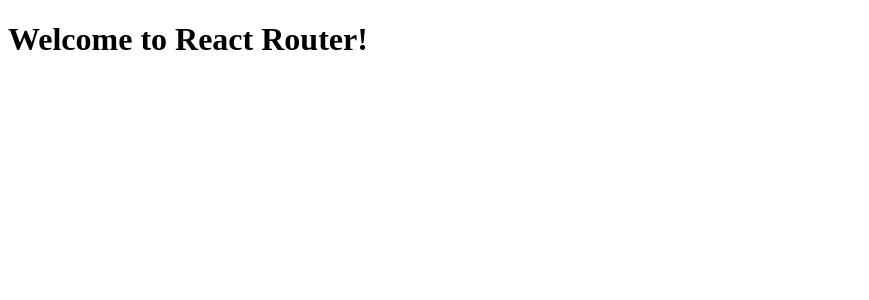
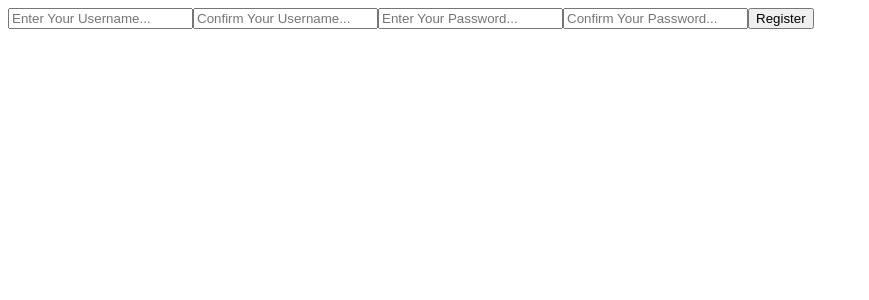
Before and after one commit to mohammed-khamees/TurnTheFrown, a React (Create React App) app: page /signUp in a window 1280 px wide. Shown: the top 300 px of the page, without its empty margins (0-869 px from the left). Built offline with nearby package versions, Linux system fonts and the light colour scheme.

Commit message:
intial functionality for the login and register

```diff
--- a/src/App.js
+++ b/src/App.js
@@ -1,16 +1,19 @@
 import React from 'react';
 import { Routes, Route } from 'react-router-dom';
-import './App.css';
 import { ReactComponent as Happy } from './assets/coin-happy.svg';
 import { ReactComponent as Sad } from './assets/coin-sad.svg';
+import Login from './components/login';
+import Register from './components/register';
+
+import './App.css';
 
 function App() {
 	return (
 		<div className="App">
-			<h1>Welcome to React Router!</h1>
 			<Routes>
+				<Route exact path="/" element={<Login />} />
+				<Route exact path="/signUp" element={<Register />} />
 				{/* <Route path="/" element={< />} />
-				<Route path="/register" element={< />} />
 				<Route path="/game" element={< />} />
 				<Route path="/result" element={< />} /> */}
 			</Routes>
--- a/src/components/button/index.js
+++ b/src/components/button/index.js
@@ -1,5 +1,5 @@
 import React from 'react';
-import 'style.css';
+import './style.css';
 
 function FilpBtn() {
 	return <div>FilpBtn</div>;
--- a/src/components/coin/index.js
+++ b/src/components/coin/index.js
@@ -1,5 +1,5 @@
 import React from 'react';
-import 'style.css';
+import './style.css';
 
 function Coin() {
 	return <div>Coin</div>;
--- a/src/components/coins/index.js
+++ b/src/components/coins/index.js
@@ -1,5 +1,5 @@
 import React from 'react';
-import 'style.css';
+import './style.css';
 
 function Coins() {
 	return <div>Coins</div>;
--- a/src/components/counter/index.js
+++ b/src/components/counter/index.js
@@ -1,5 +1,5 @@
 import React from 'react';
-import 'style.css';
+import './style.css';
 
 function CounterOfTurns() {
 	return <div>CounterOfTurns</div>;
--- a/src/components/game/index.js
+++ b/src/components/game/index.js
@@ -1,5 +1,5 @@
 import React from 'react';
-import 'style.css';
+import './style.css';
 
 function Game() {
 	return <div>Game</div>;
--- a/src/components/login/index.js
+++ b/src/components/login/index.js
@@ -1,8 +1,43 @@
-import React from 'react';
-import 'style.css';
+import React, { useState } from 'react';
+import { useNavigate } from 'react-router-dom';
+import './style.css';
 
-function Login() {
-	return <div>Login</div>;
-}
+const Login = () => {
+	const [username, setUsername] = useState('');
+	const [passward, setPassward] = useState('');
+	let navigate = useNavigate();
+
+	const login = (e) => {
+		e.preventDefault();
+
+		try {
+			if (username && passward) {
+				navigate('/signUp');
+			}
+		} catch (error) {
+			console.log(error);
+		}
+	};
+
+	return (
+		<div className="loginContainer">
+			<form className="loginForm" onSubmit={login}>
+				<input
+					type="text"
+					placeholder="Enter Your Username..."
+					onChange={(e) => setUsername(e.target.value)}
+					required
+				/>
+				<input
+					type="password"
+					placeholder="Enter Your Password..."
+					onChange={(e) => setPassward(e.target.value)}
+					required
+				/>
+				<button>Login</button>
+			</form>
+		</div>
+	);
+};
 
 export default Login;
--- a/src/components/register/index.js
+++ b/src/components/register/index.js
@@ -1,8 +1,62 @@
-import React from 'react';
-import 'style.css';
+import React, { useState } from 'react';
+import { useNavigate } from 'react-router-dom';
+import './style.css';
 
 function Register() {
-	return <div>Register</div>;
+	const [username, setUsername] = useState('');
+	const [confirmedUsername, setConfirmedUsername] = useState('');
+	const [passward, setPassward] = useState('');
+	const [confirmedPassward, setConfirmedPassward] = useState('');
+
+	let navigate = useNavigate();
+
+	const register = (e) => {
+		e.preventDefault();
+		try {
+			if (username === confirmedUsername) {
+				if (passward === confirmedPassward) {
+					navigate('/game');
+				} else {
+					console.log('your password should matched');
+				}
+			} else {
+				console.log('your username should matched');
+			}
+		} catch (error) {
+			console.log(error);
+		}
+	};
+	return (
+		<div className="signUpContainer">
+			<form className="signUpForm" onSubmit={register}>
+				<input
+					type="text"
+					placeholder="Enter Your Username..."
+					onChange={(e) => setUsername(e.target.value)}
+					required
+				/>
+				<input
+					type="text"
+					placeholder="Confirm Your Username..."
+					onChange={(e) => setConfirmedUsername(e.target.value)}
+					required
+				/>
+				<input
+					type="password"
+					placeholder="Enter Your Password..."
+					onChange={(e) => setPassward(e.target.value)}
+					required
+				/>
+				<input
+					type="password"
+					placeholder="Confirm Your Password..."
+					onChange={(e) => setConfirmedPassward(e.target.value)}
+					required
+				/>
+				<button>Register</button>
+			</form>
+		</div>
+	);
 }
 
 export default Register;
```
